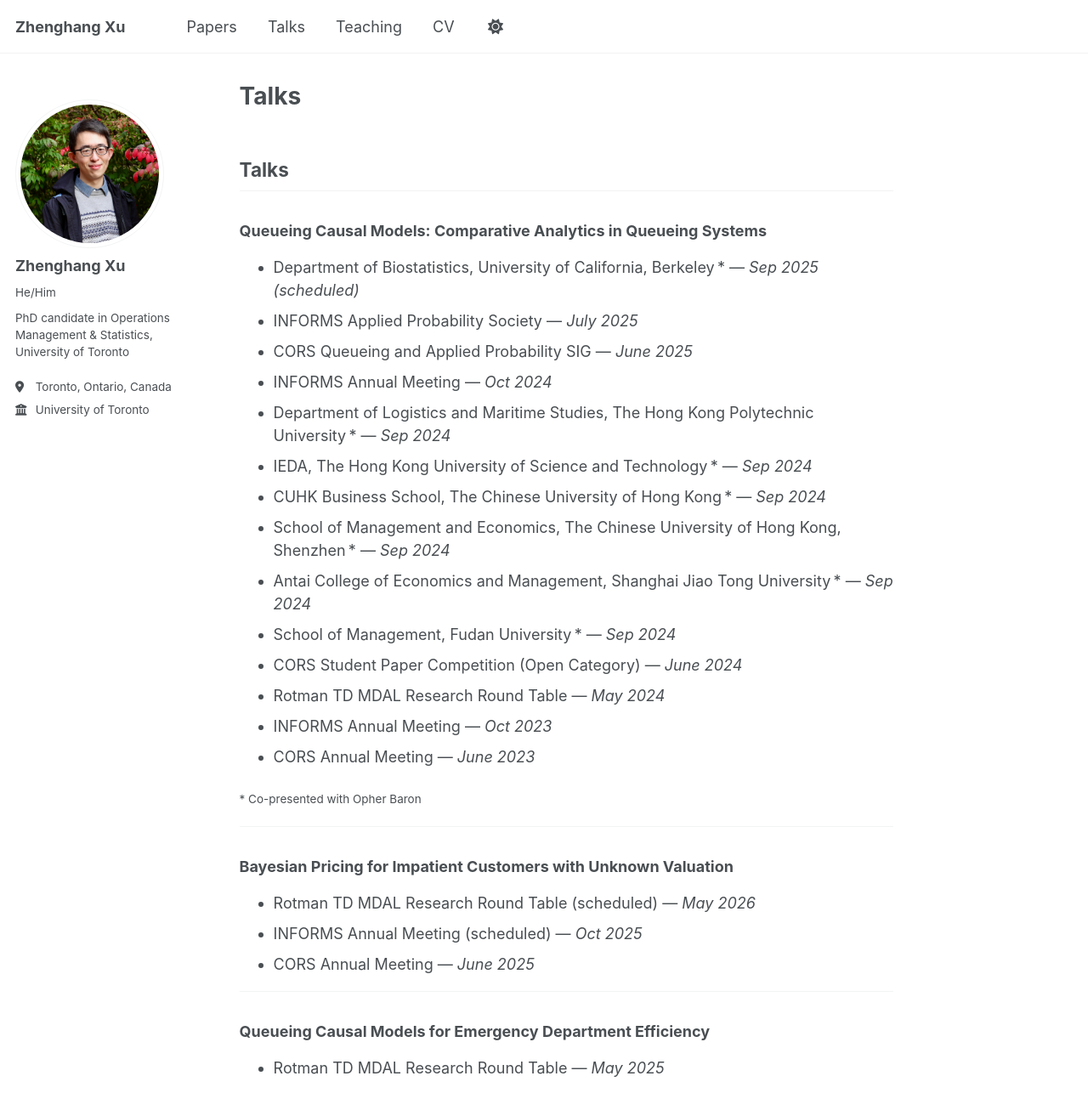
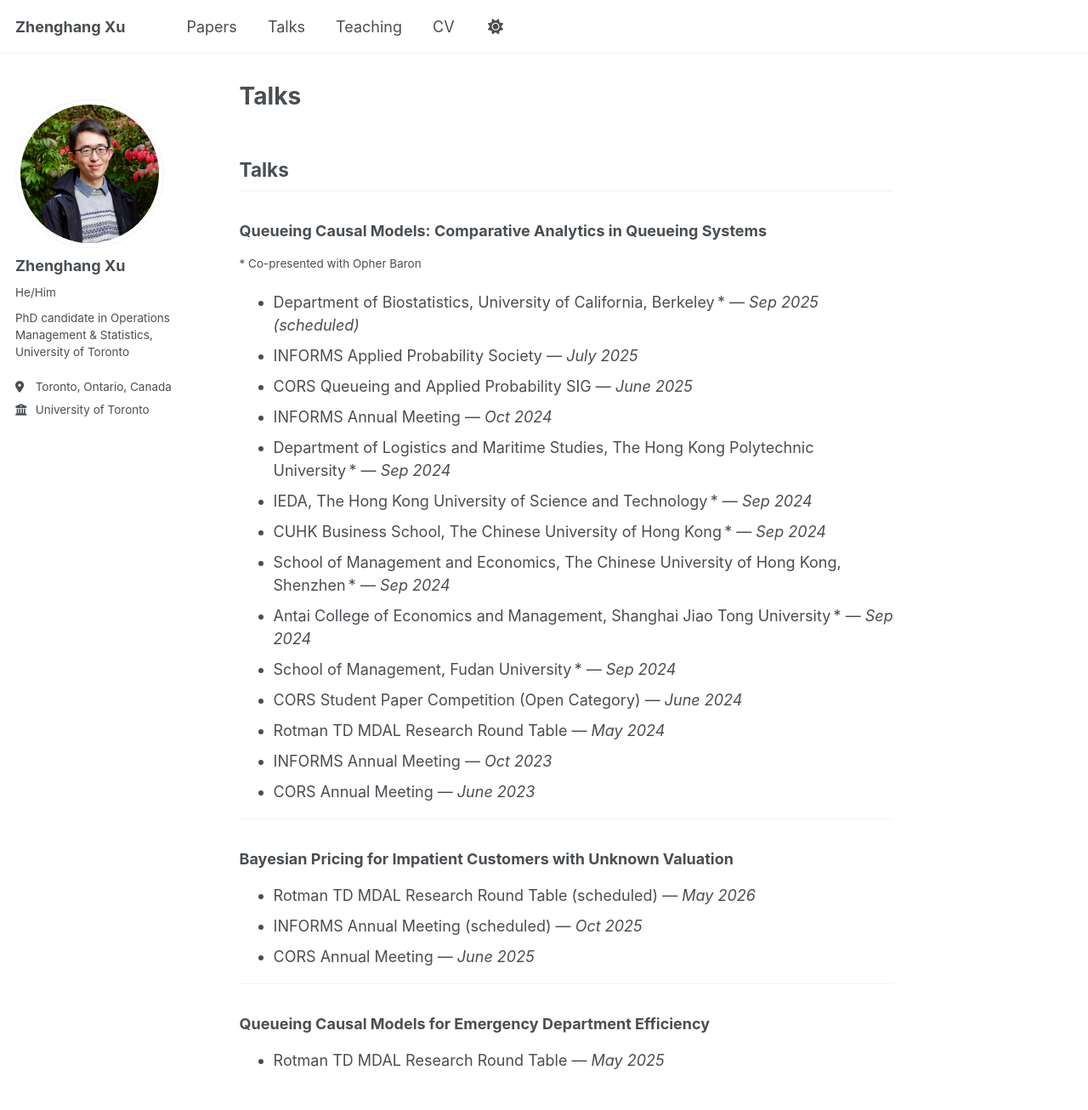
Before and after one commit to zhenghangxu-baymax/zhenghangxu-baymax.github.io, a Jekyll site: the page built from _pages/talks.md, in a window 1280 px wide and 1400 px high. Shown: the top 1306 px of the window at 85% size. Built offline with Jekyll 4.4.1, drawn with Linux system fonts in a browser that asks for light colours; part of the change alters nothing that is shown.

```diff
--- a/_pages/talks.md
+++ b/_pages/talks.md
@@ -7,7 +7,7 @@ permalink: /talks/
 ## Talks
 
 ### Queueing Causal Models: Comparative Analytics in Queueing Systems
-
+<sub>* Co-presented with Opher Baron</sub>
 - Department of Biostatistics, University of California, Berkeley * — *Sep 2025 (scheduled)*
 - INFORMS Applied Probability Society — *July 2025*
 - CORS Queueing and Applied Probability SIG — *June 2025*
@@ -23,7 +23,6 @@ permalink: /talks/
 - INFORMS Annual Meeting — *Oct 2023*
 - CORS Annual Meeting — *June 2023*
 
-<sub>* Co-presented with Opher Baron</sub>
 
 ---
 
```
